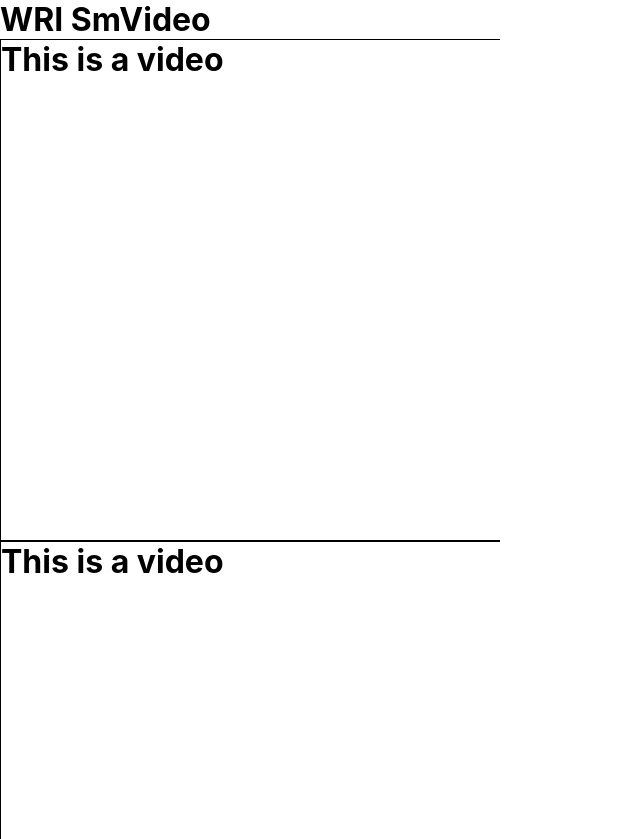
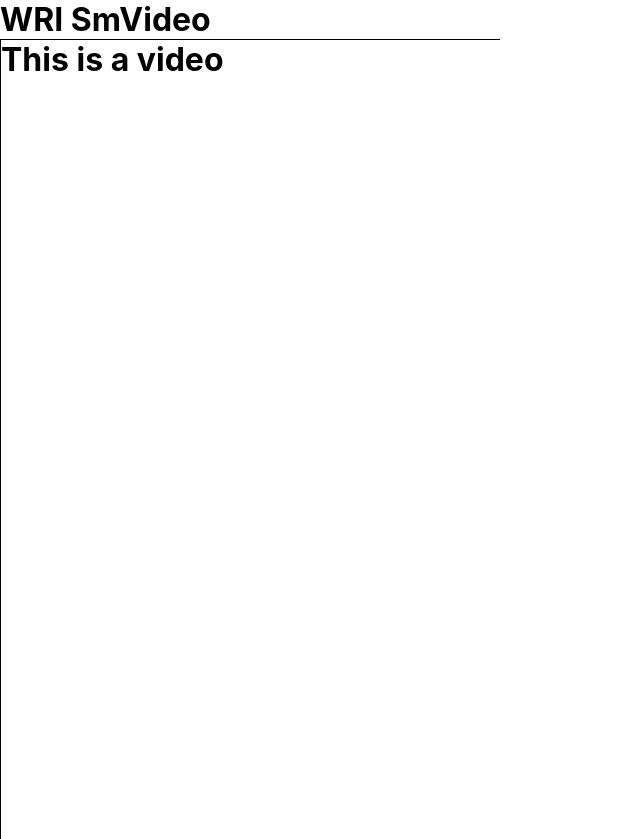
Before and after one commit to webroyit/t1t1c9-WRISmVideo, a React (Create React App) app: page / in a window 1280 px wide. Shown: the whole page, without its empty margins (0-640 px from the left). Built offline with nearby package versions, Linux system fonts and the light colour scheme.

Commit message:
Make scroll lock work

```diff
--- a/src/App.css
+++ b/src/App.css
@@ -9,4 +9,7 @@ html {
     overflow: scroll;
     width: 80%;
     max-width: 500px;
+
+    /* Give scroll lock on vertical */
+    scroll-snap-type: y mandatory;
 }
--- a/src/components/Video.css
+++ b/src/components/Video.css
@@ -1,5 +1,7 @@
 .video {
+    position: relative;
     border: 1px solid black;
     width: 100%;
-    height: 500px;
+    height: 100%;
+    scroll-snap-align: start;
 }
```
